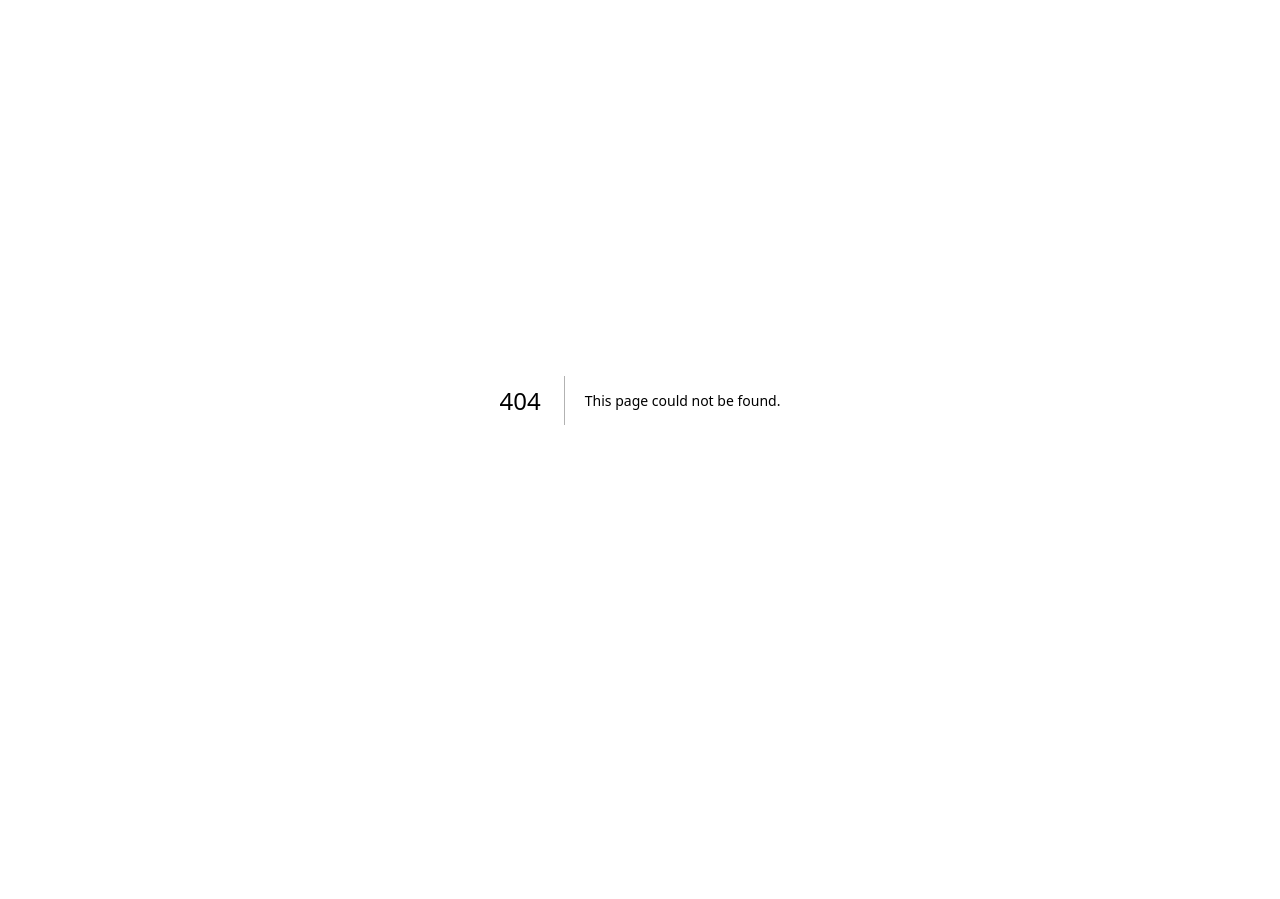
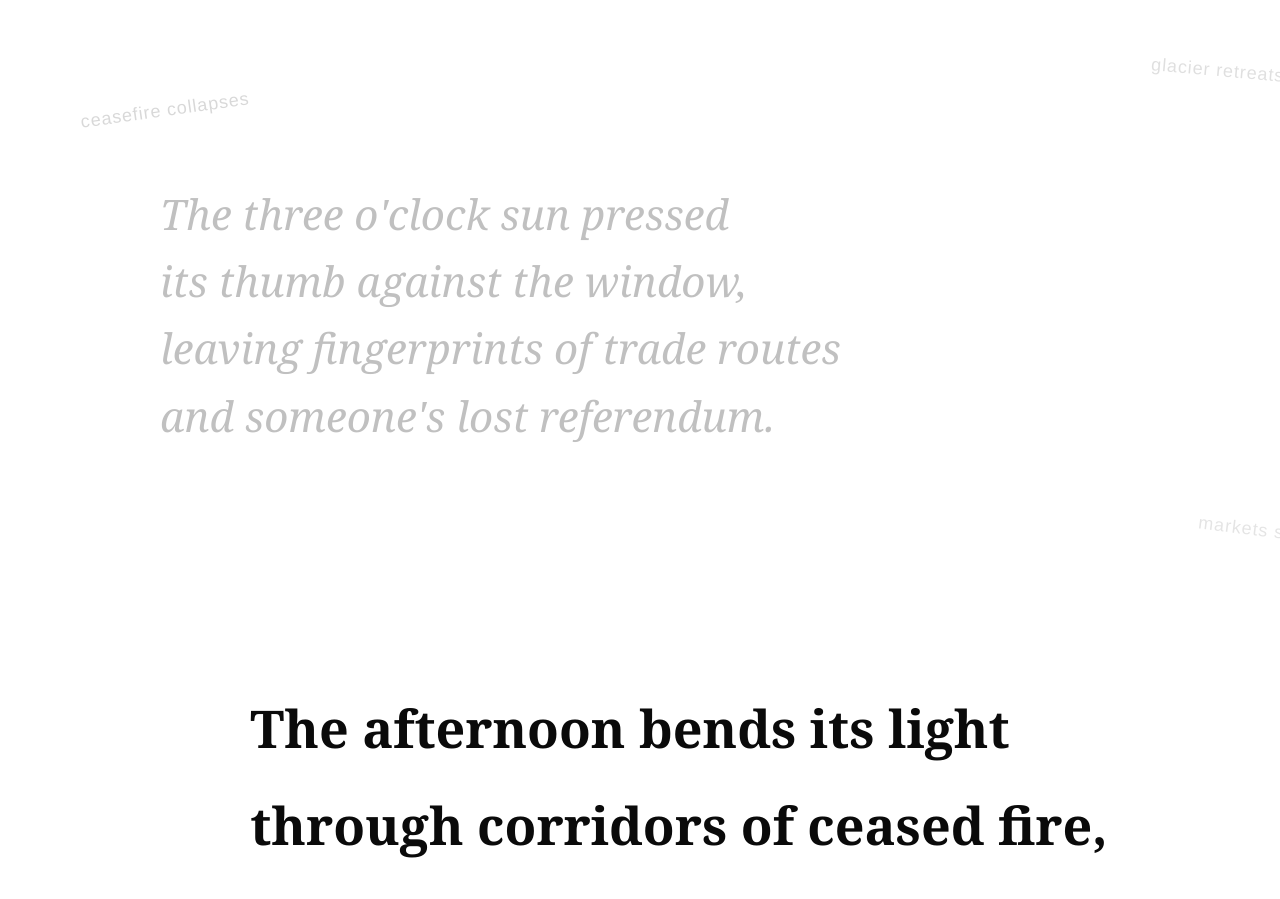
Before and after one commit to nh-entryway/frame-art, a Next.js app: page /poem in a window 1280 px wide. Before the commit this address had no page. Shown: the top 899 px of the page. Before the commit the page ends 800 px from the top, so only its background shows below. Built offline with nearby package versions, Linux system fonts and the light colour scheme.

Commit message:
Add /poem page for SenseCraft HMI testing

```diff
--- /dev/null
+++ b/app/poem/page.js
@@ -0,0 +1,108 @@
+export default function PoemPage() {
+  const now = new Date();
+  const hour = now.getHours();
+  const timeLabel = hour > 12 ? `${hour - 12} PM` : `${hour} AM`;
+  const dayNames = ['SUNDAY', 'MONDAY', 'TUESDAY', 'WEDNESDAY', 'THURSDAY', 'FRIDAY', 'SATURDAY'];
+  const monthNames = ['JANUARY', 'FEBRUARY', 'MARCH', 'APRIL', 'MAY', 'JUNE', 'JULY', 'AUGUST', 'SEPTEMBER', 'OCTOBER', 'NOVEMBER', 'DECEMBER'];
+  const romanNumerals = ['XII', 'I', 'II', 'III', 'IV', 'V', 'VI', 'VII', 'VIII', 'IX', 'X', 'XI', 'XII', 'I', 'II', 'III', 'IV', 'V', 'VI', 'VII', 'VIII', 'IX', 'X', 'XI'];
+
+  return (
+    <div style={{
+      width: '1404px',
+      height: '1872px',
+      backgroundColor: '#ffffff',
+      color: '#000000',
+      fontFamily: 'Georgia, "Times New Roman", serif',
+      display: 'flex',
+      flexDirection: 'column',
+      justifyContent: 'center',
+      alignItems: 'center',
+      padding: '120px 140px',
+      boxSizing: 'border-box',
+      position: 'relative',
+      overflow: 'hidden',
+    }}>
+
+      {/* Ghost poem - previous hour */}
+      <div style={{
+        position: 'absolute',
+        top: '180px',
+        left: '160px',
+        right: '160px',
+        color: '#c0c0c0',
+        fontSize: '42px',
+        lineHeight: '1.6',
+        fontStyle: 'italic',
+        fontWeight: '300',
+      }}>
+        <p style={{ margin: 0 }}>The three o'clock sun pressed</p>
+        <p style={{ margin: 0 }}>its thumb against the window,</p>
+        <p style={{ margin: 0 }}>leaving fingerprints of trade routes</p>
+        <p style={{ margin: 0 }}>and someone's lost referendum.</p>
+      </div>
+
+      {/* Scattered headline fragments */}
+      {[
+        { text: 'ceasefire collapses', top: '100px', left: '80px', rotate: '-8deg', opacity: 0.15 },
+        { text: 'glacier retreats', top: '60px', right: '120px', rotate: '5deg', opacity: 0.12 },
+        { text: 'senate convenes', bottom: '340px', left: '60px', rotate: '-4deg', opacity: 0.14 },
+        { text: 'markets surge', top: '520px', right: '80px', rotate: '7deg', opacity: 0.1 },
+        { text: 'rainfall exceeds', bottom: '200px', right: '100px', rotate: '-6deg', opacity: 0.13 },
+        { text: 'border reopens', bottom: '500px', left: '100px', rotate: '3deg', opacity: 0.11 },
+        { text: 'summit delayed', top: '900px', right: '60px', rotate: '-5deg', opacity: 0.12 },
+      ].map((frag, i) => (
+        <span key={i} style={{
+          position: 'absolute',
+          fontSize: '18px',
+          fontFamily: 'Helvetica, Arial, sans-serif',
+          color: '#000',
+          opacity: frag.opacity,
+          transform: `rotate(${frag.rotate})`,
+          top: frag.top,
+          left: frag.left,
+          right: frag.right,
+          bottom: frag.bottom,
+          letterSpacing: '0.05em',
+        }}>
+          {frag.text}
+        </span>
+      ))}
+
+      {/* Current poem - main content */}
+      <div style={{
+        marginTop: '280px',
+        fontSize: '52px',
+        lineHeight: '1.7',
+        fontWeight: '700',
+        color: '#0a0a0a',
+        textAlign: 'left',
+        maxWidth: '1100px',
+      }}>
+        <p style={{ margin: '0 0 8px 0' }}>The afternoon bends its light</p>
+        <p style={{ margin: '0 0 8px 0' }}>through corridors of ceased fire,</p>
+        <p style={{ margin: '0 0 8px 0' }}>glaciers retreating from headlines</p>
+        <p style={{ margin: '0 0 8px 0' }}>we forgot to finish reading.</p>
+        <p style={{ margin: '28px 0 8px 0' }}>Markets open like mouths—</p>
+        <p style={{ margin: '0 0 8px 0' }}>what spills out is not language</p>
+        <p style={{ margin: '0 0 8px 0' }}>but the sound of four o'clock</p>
+        <p style={{ margin: '0 0 0 0' }}>settling into its own shadow.</p>
+      </div>
+
+      {/* Time and date footer */}
+      <div style={{
+        position: 'absolute',
+        bottom: '80px',
+        left: '0',
+        right: '0',
+        textAlign: 'center',
+        fontSize: '22px',
+        letterSpacing: '0.3em',
+        color: '#999',
+        fontFamily: 'Helvetica, Arial, sans-serif',
+        fontWeight: '300',
+      }}>
+        {romanNumerals[hour]} · {dayNames[now.getDay()]} · {now.getDate()} {monthNames[now.getMonth()]}
+      </div>
+    </div>
+  );
+}
```
